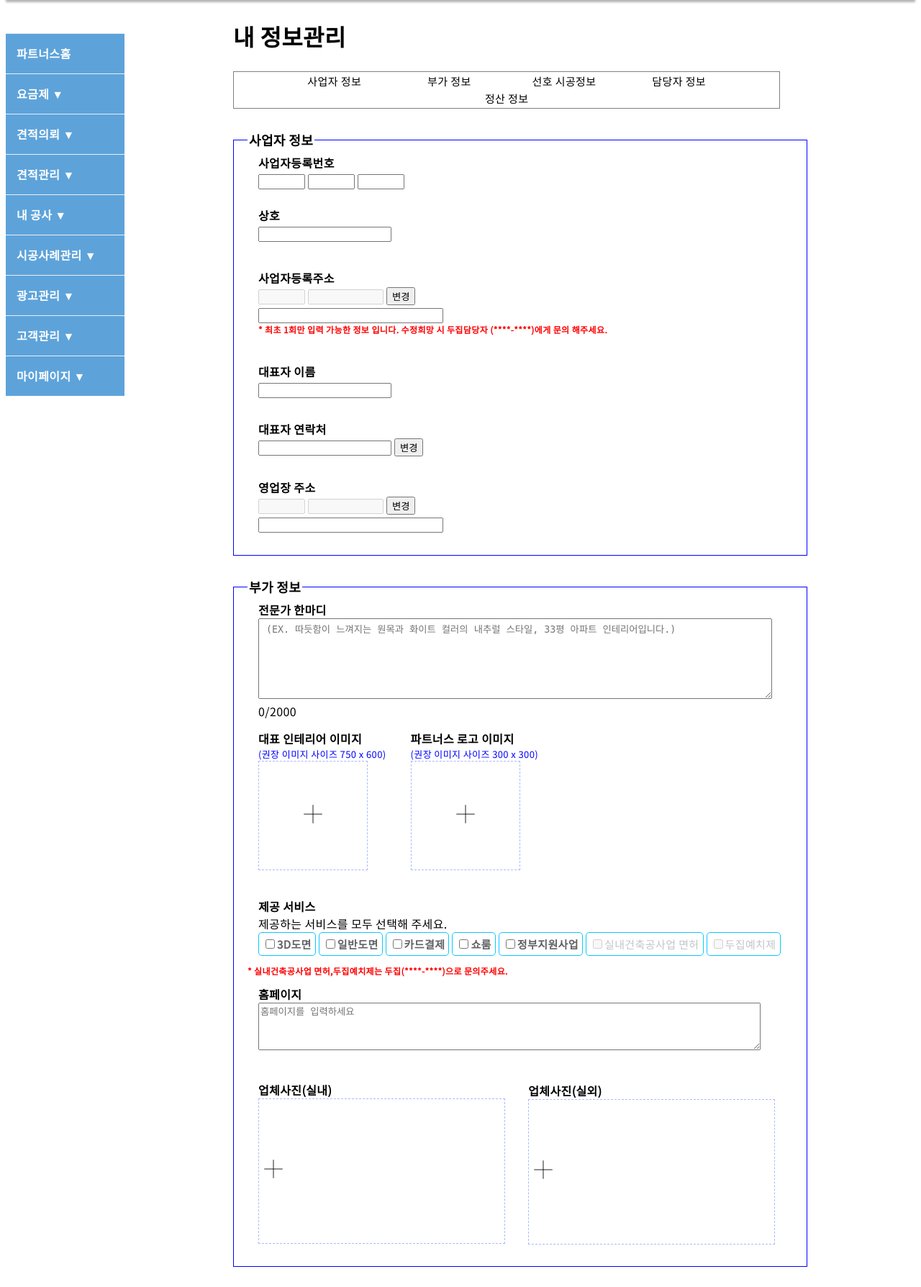
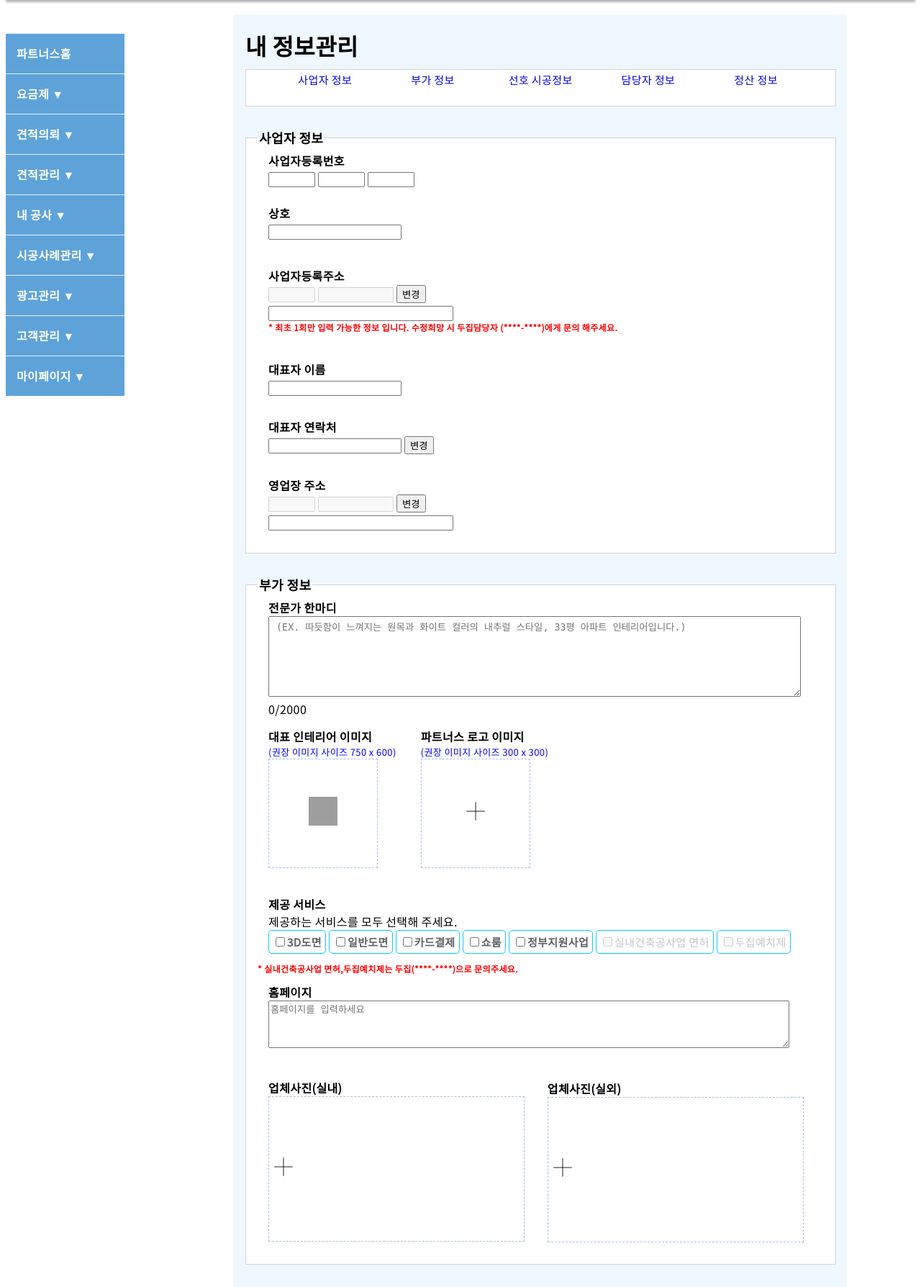
Before and after one commit to w-garden/teamproject, a Java web app: page /mypage/data_manage.jsp in a window 1280 px wide. Shown: the part 74-1862 px from the top of the page at 72% size. Run offline with Tomcat 11, a stand-in JSP engine, Linux system fonts and the light colour scheme; some libraries are stand-ins or nearby versions; grey boxes are pictures that could not be loaded.

Commit message:
css 약간 수정

```diff
--- a/Partners/src/main/webapp/css/partners_style.css
+++ b/Partners/src/main/webapp/css/partners_style.css
@@ -123,7 +123,7 @@ span>div {
 		font-weight: bold;
 }
 fieldset {
-	border:1px blue solid ;
+	border:1px lightgray solid ;
 }
 #f_button{
 	border: none;
--- a/Partners/src/main/webapp/css/partners_style2.css
+++ b/Partners/src/main/webapp/css/partners_style2.css
@@ -1,23 +1,52 @@
 @charset "UTF-8";
 
 /* data_manage */
+	#main_cont_color{
+		width:90%;
+		background-color:aliceblue;
+	}
+	.item_title{
+		margin: 20px 2% 10px 2%;
+		padding: 20px 0 0 0;
+	}
 	.item_tab_box{
-		width: 80%;
+		width: 97%;
+
+	}
+	.item_tab_inbox{
+		font-size: 17px;
+		width:95%;
+		border: 1px solid lightgray;
+		background-color:white;
 		height: 50px;
-		border: 1px solid gray;
+		margin: 10px 2%;
+    padding: 0 2%;
 		text-align:center;
 	}
 	#tab1, #tab2, #tab3, #tab4, #tab5{
+		cursor:pointer;
+
 		display: inline-block;
 		text-align:center;
 		font-size:15px;
+		font-weight:600px;
 		margin:0 2px;
-		width:20%;
+		width:18%;
+		height:100%;
+	}
+	.tab-link{
+		cursor:pointer;
+		text-decoration-line:none;
+	}
+
+	.all_information{
+		width:97%;
 	}
 	#business, #additional, #preference, #representative, #payment{
-		width: 80%;
-		margin:30px 0;
+		width: 95%;
+		margin:30px 2%;
 		padding:0 2% ;
+		background-color:white;
 	}
 	.one_word{
 		resize: vertical;
@@ -373,7 +402,6 @@
  	}
  	.btn-d-view{
  		overflow:hidden;
-  	text-overflow: ellipsis;
   	width: 90%;
  		margin: 0 5% 0 5%;
     text-decoration-line:none;
--- a/Partners/src/main/webapp/mypage/data_manage.jsp
+++ b/Partners/src/main/webapp/mypage/data_manage.jsp
@@ -14,18 +14,20 @@ $("label").click(function() {
 </script>
 
 
-  <article id="main_cont">
+  <article>
+   <div id="main_cont">
+  	<div id="main_cont_color">
     <h1 class="item_title">내 정보관리</h1>
   	<div class="item_tab_box">
   		<div role="tablist" class="item_tab_inbox">
-  			<div id="tab1">사업자 정보</div>
-  			<div id="tab2">부가 정보</div>
-  			<div id="tab3">선호 시공정보</div>
-  			<div id="tab4">담당자 정보</div>
-  			<div id="tab5">정산 정보</div>
+  			<div id="tab1"><a href="#business" class="tab-link">사업자 정보</a></div>
+  			<div id="tab2"><a href="#additional" class="tab-link">부가 정보</a></div>
+  			<div id="tab3"><a href="#preference" class="tab-link">선호 시공정보</a></div>
+  			<div id="tab4"><a href="#representative" class="tab-link">담당자 정보</a></div>
+  			<div id="tab5"><a href="#payment" class="tab-link">정산 정보</a></div>
   		</div>
   	</div>
-    <div>
+    <div class="all_information">
 		<form method="post" action="#">
 			<fieldset id="business">
 				<legend>
@@ -108,7 +110,7 @@ $("label").click(function() {
 					<div class="upload_image_size">(권장 이미지 사이즈 750 x 600)</div>
 					<div tabindex="0" class="upload_image" >
 						<label for="choosefile" class="upload_lbl">
-							<img src="../images/upload_plus.png" width="40px" height="40px">
+							<img src="../images/partners_images/upload_plus.png" width="40px" height="40px">
 						</label>
 						<input type="file" id="choosefile" name="file" accept="image/*">
 					</div>
@@ -375,7 +377,9 @@ $("label").click(function() {
 			</fieldset>
 		</form>
 
+     </div>
     </div>
+   </div>
   </article>
 
 
```
